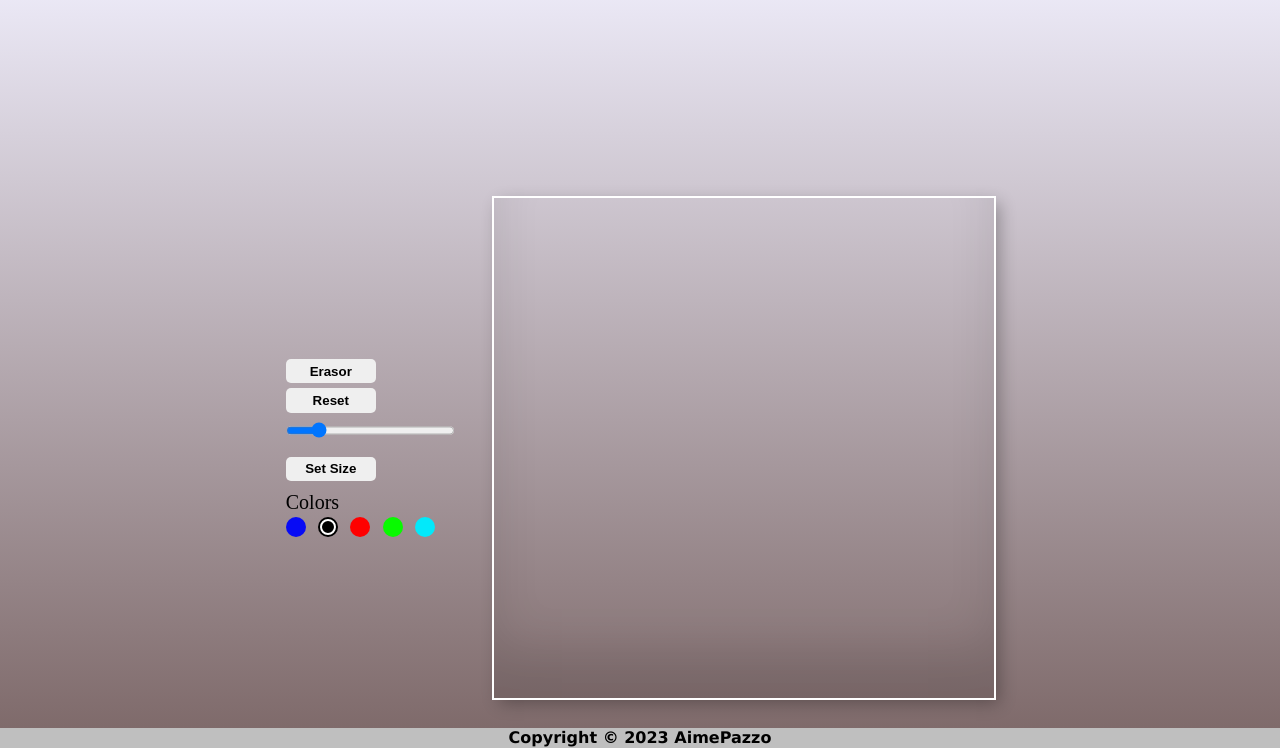
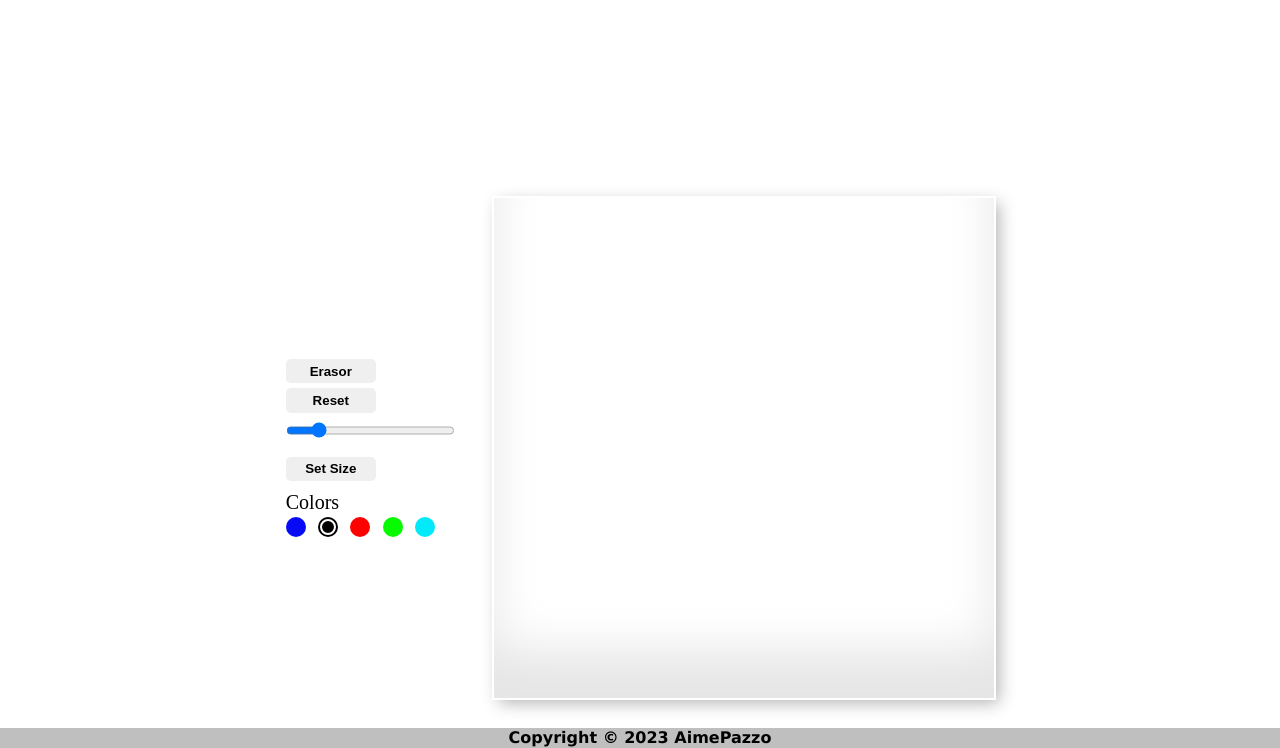
Before and after one commit to Philemon-ndayishimiye/week5-project, a plain HTML site: page index.html in a window 1280 px wide. Shown: the part 52-800 px from the top of the page. Drawn offline with Linux system fonts and the light colour scheme.

Commit message:
Update index.css

```diff
--- a/index.css
+++ b/index.css
@@ -9,7 +9,7 @@ body{
     display: flex;
     align-items: center;
     flex-direction: column;
-    background: linear-gradient(rgba(96,79,252,0.082),rgb(124, 103, 103));
+    background: goldrod;
     justify-content: space-between;
     height: 100vh;
     text-transform: capitalize;
```
